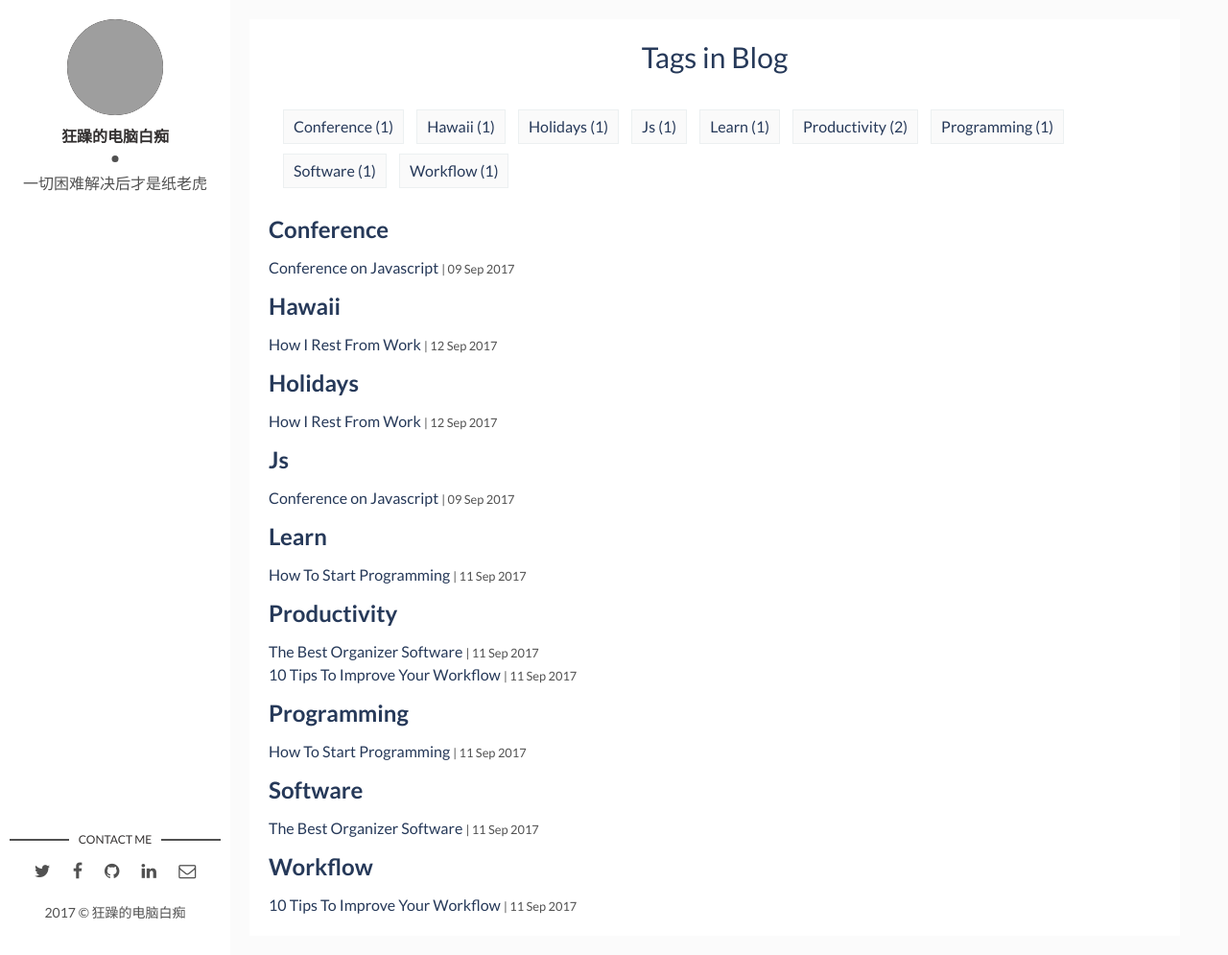
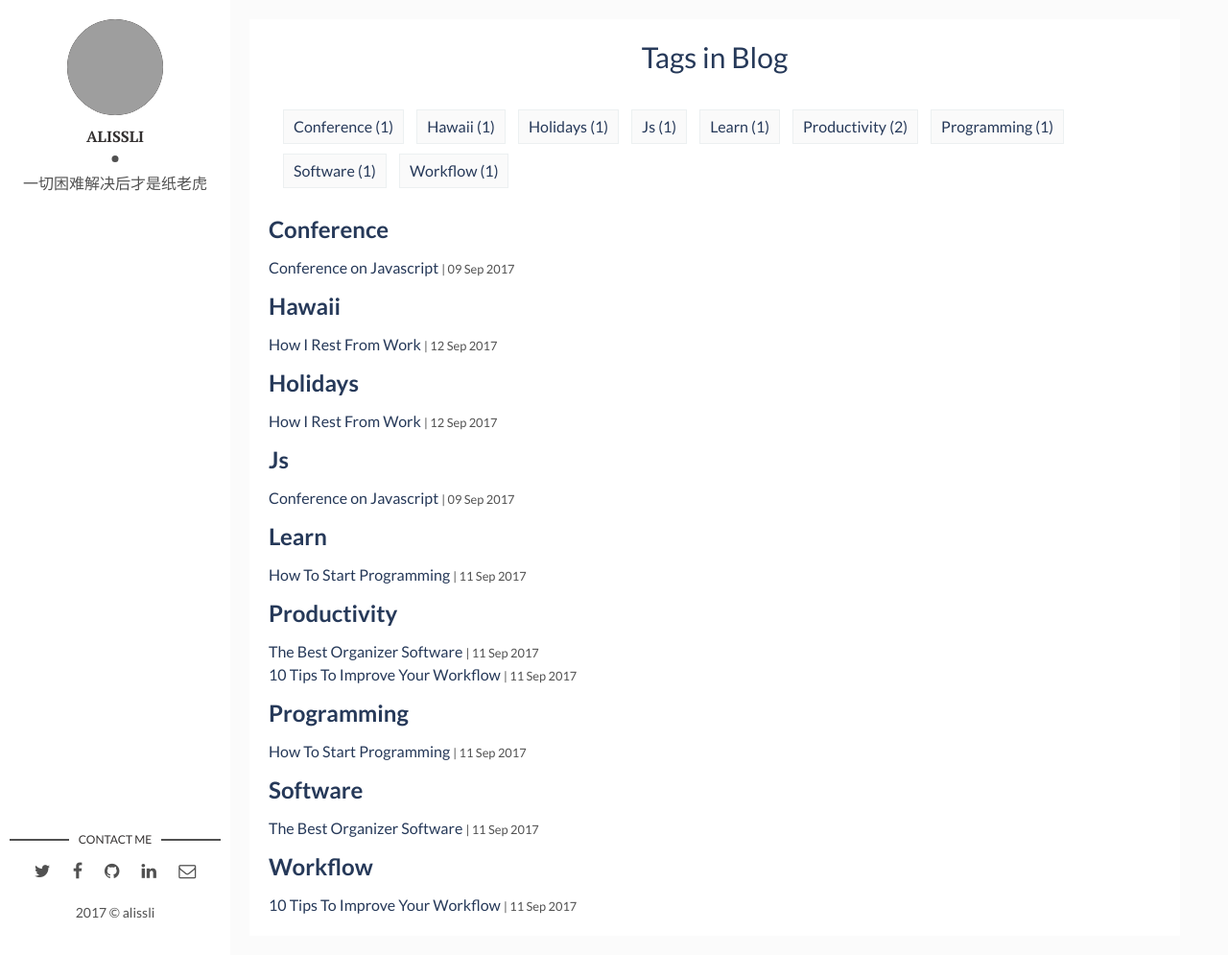
Before and after one commit to alissli/alissli01.github.io, a Jekyll site: the page built from tags.html, in a window 1280 px wide and 995 px high. Shown: the whole window at 96% size. Built offline with Jekyll 4.4.1, drawn with Linux system fonts in a browser that asks for light colours; grey boxes are pictures that could not be loaded.

Commit message:
Update _config.yml

```diff
--- a/_config.yml
+++ b/_config.yml
@@ -1,14 +1,14 @@
 title: TEST
 description: test
-url: xiayulian.com
+url: alissli.github.io
 permalink: /:title /github-pages
 
-author: 狂躁的电脑白痴
+author: alissli
 author-img:
 about-author: 一切困难解决后才是纸老虎
 facebook:
 github:
-email: ylxia.de@gmail.com
+email: 45923432@qq.com
 
 # Disqus
 discus-identifier: mr-brown # add your discus identifier
```
